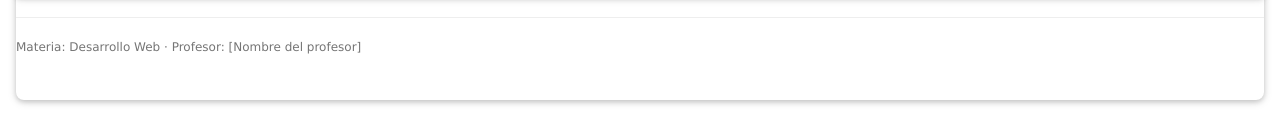
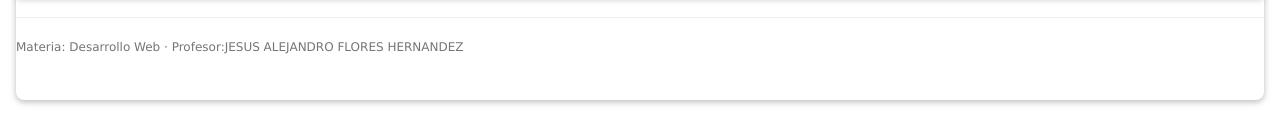
Before and after one commit to lalor-32/front-vanilla, a website built with Vite: page about.html in a window 1280 px wide. Shown: the part 812-940 px from the top of the page. Built offline with nearby package versions, Linux system fonts and the light colour scheme; no server answers.

Commit message:
Actualizar README con datos de integrantes y profesor

```diff
--- a/about.html
+++ b/about.html
@@ -66,7 +66,7 @@
             <hr>
 
             <p class="w3-small w3-text-grey">
-                Materia: Desarrollo Web · Profesor: [Nombre del profesor]
+                Materia: Desarrollo Web · Profesor:JESUS ALEJANDRO FLORES HERNANDEZ
             </p>
         </div>
 
```
Also changed, not shown: Readme.md.
